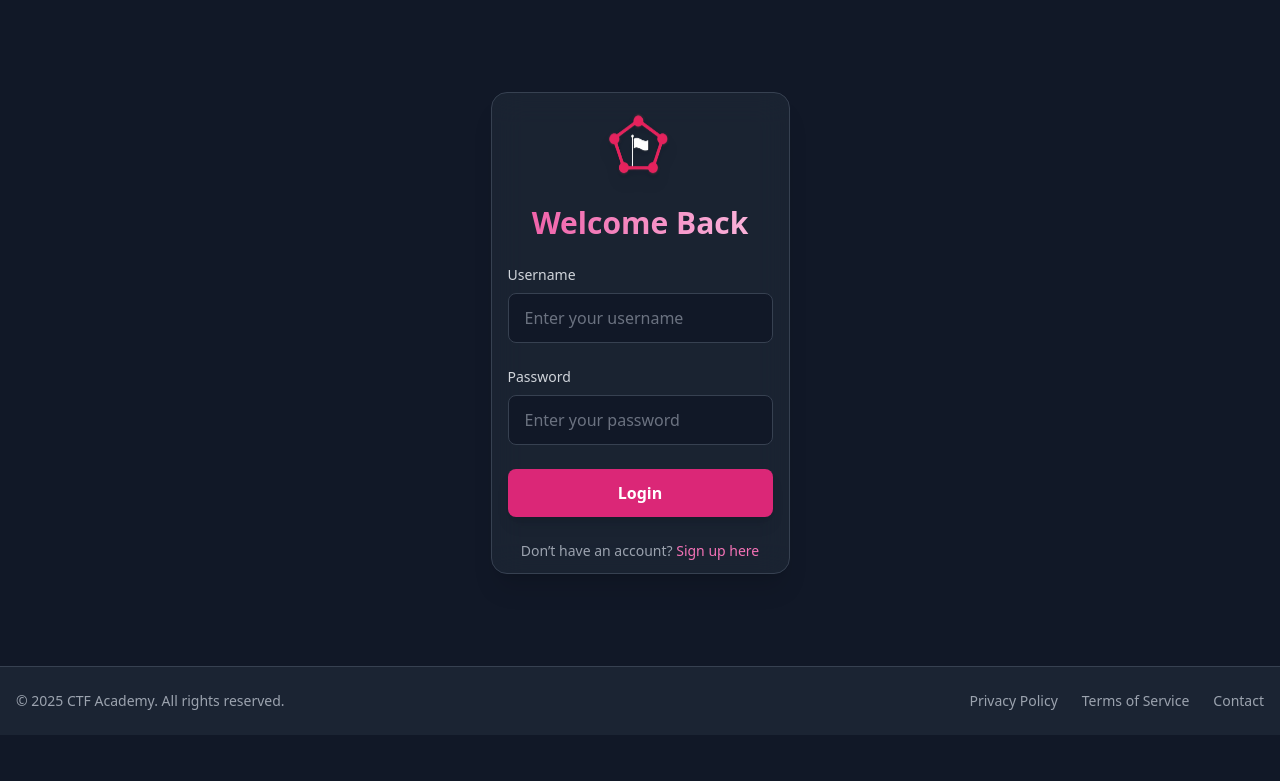
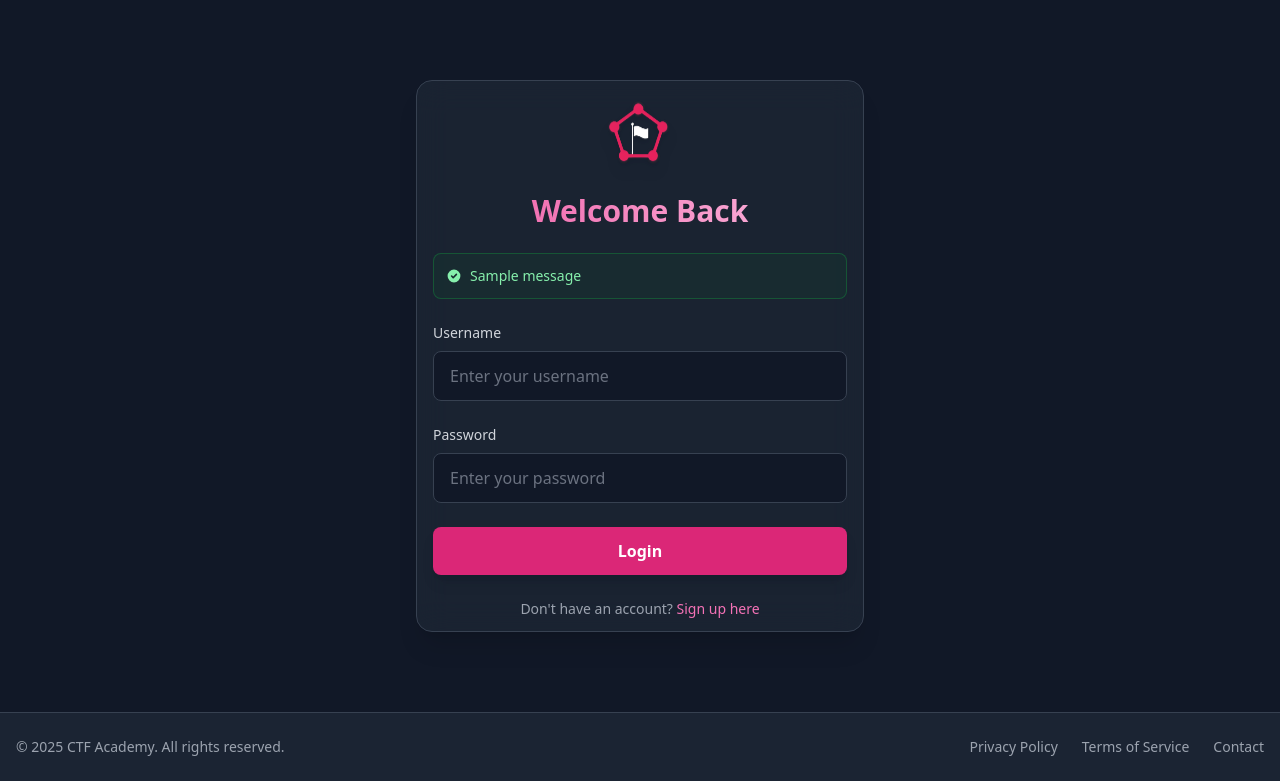
Before and after one commit to tallbreadstick/CSIT327-G1-ctf-academy, a Django app: page /login in a window 1280 px wide. Shown: the part 65-846 px from the top of the page. Before the commit the page ends 793 px from the top, so only its background shows below. Run offline with Django 5.2, Linux system fonts and the light colour scheme; tables that the repository leaves empty hold one stand-in row (values such as "Sample post"); one stand-in notice (Sample message) is shown; some libraries are stand-ins or nearby versions.

Commit message:
Added error when invalid validation!

```diff
--- a/ctf_academy/accounts/templates/accounts/login.html
+++ b/ctf_academy/accounts/templates/accounts/login.html
@@ -16,8 +16,14 @@
             from { opacity: 0; transform: translateY(20px); }
             to { opacity: 1; transform: translateY(0); }
         }
+        @keyframes shake {
+            0%, 100% { transform: translateX(0); }
+            10%, 30%, 50%, 70%, 90% { transform: translateX(-5px); }
+            20%, 40%, 60%, 80% { transform: translateX(5px); }
+        }
         .fade-up { animation: fadeInUp 0.8s ease-out forwards; }
         .floaty { animation: float 4s ease-in-out infinite; }
+        .shake { animation: shake 0.5s ease-in-out; }
         .glow-text {
             background: linear-gradient(90deg, #ec4899, #f9a8d4, #ffffff);
             -webkit-background-clip: text;
@@ -60,7 +66,7 @@
 
     <!-- MAIN LOGIN FORM -->
     <main class="flex-grow flex flex-col items-center justify-center px-6 py-20">
-        <div class="bg-gray-800/70 backdrop-blur-lg border border-gray-700 rounded-2xl form-pads shadow-xl fade-up">
+        <div class="w-full max-w-md bg-gray-800/70 backdrop-blur-lg border border-gray-700 rounded-2xl form-pads shadow-xl fade-up {% if messages %}shake{% endif %}">
             <div class="flex justify-center mb-6">
                 <img src="{% static 'accounts/images/logo.png' %}" alt="Logo"
                      class="h-16 w-16 floaty drop-shadow-lg">
@@ -70,21 +76,41 @@
                 Welcome Back
             </h1>
 
+            <!-- ERROR MESSAGES -->
+            {% if messages %}
+                {% for message in messages %}
+                    <div class="mb-6 p-3 rounded-lg border {% if message.tags == 'error' %}bg-red-900/20 border-red-700/50 text-red-300{% elif message.tags == 'success' %}bg-green-900/20 border-green-700/50 text-green-300{% else %}bg-blue-900/20 border-blue-700/50 text-blue-300{% endif %}">
+                        <div class="flex items-center">
+                            <svg class="w-4 h-4 mr-2 flex-shrink-0" fill="currentColor" viewBox="0 0 20 20">
+                                {% if message.tags == 'error' %}
+                                <path fill-rule="evenodd" d="M10 18a8 8 0 100-16 8 8 0 000 16zM8.707 7.293a1 1 0 00-1.414 1.414L8.586 10l-1.293 1.293a1 1 0 101.414 1.414L10 11.414l1.293 1.293a1 1 0 001.414-1.414L11.414 10l1.293-1.293a1 1 0 00-1.414-1.414L10 8.586 8.707 7.293z" clip-rule="evenodd"/>
+                                {% elif message.tags == 'success' %}
+                                <path fill-rule="evenodd" d="M10 18a8 8 0 100-16 8 8 0 000 16zm3.707-9.293a1 1 0 00-1.414-1.414L9 10.586 7.707 9.293a1 1 0 00-1.414 1.414l2 2a1 1 0 001.414 0l4-4z" clip-rule="evenodd"/>
+                                {% else %}
+                                <path fill-rule="evenodd" d="M18 10a8 8 0 11-16 0 8 8 0 0116 0zm-7-4a1 1 0 11-2 0 1 1 0 012 0zM9 9a1 1 0 000 2v3a1 1 0 001 1h1a1 1 0 100-2v-3a1 1 0 00-1-1H9z" clip-rule="evenodd"/>
+                                {% endif %}
+                            </svg>
+                            <span class="text-sm font-medium">{{ message }}</span>
+                        </div>
+                    </div>
+                {% endfor %}
+            {% endif %}
+
             <form method="post" class="space-y-6">
                 {% csrf_token %}
 
                 <div>
                     <label class="block text-sm font-medium text-gray-300">Username</label>
-                    <input type="text" name="username"
+                    <input type="text" name="username" value="{{ request.POST.username }}"
                         class="mt-2 w-full px-4 py-3 rounded-lg bg-gray-900 border border-gray-700 text-white placeholder-gray-500 focus:ring-2 focus:ring-pink-500 focus:outline-none"
-                        placeholder="Enter your username">
+                        placeholder="Enter your username" required>
                 </div>
 
                 <div>
                     <label class="block text-sm font-medium text-gray-300">Password</label>
                     <input type="password" name="password"
                         class="mt-2 w-full px-4 py-3 rounded-lg bg-gray-900 border border-gray-700 text-white placeholder-gray-500 focus:ring-2 focus:ring-pink-500 focus:outline-none"
-                        placeholder="Enter your password">
+                        placeholder="Enter your password" required>
                 </div>
 
                 <button type="submit"
@@ -94,7 +120,7 @@
             </form>
 
             <p class="text-gray-400 text-sm text-center mt-6">
-                Don’t have an account?
+                Don't have an account?
                 <a href="/register" class="text-pink-400 hover:underline">Sign up here</a>
             </p>
         </div>
```
